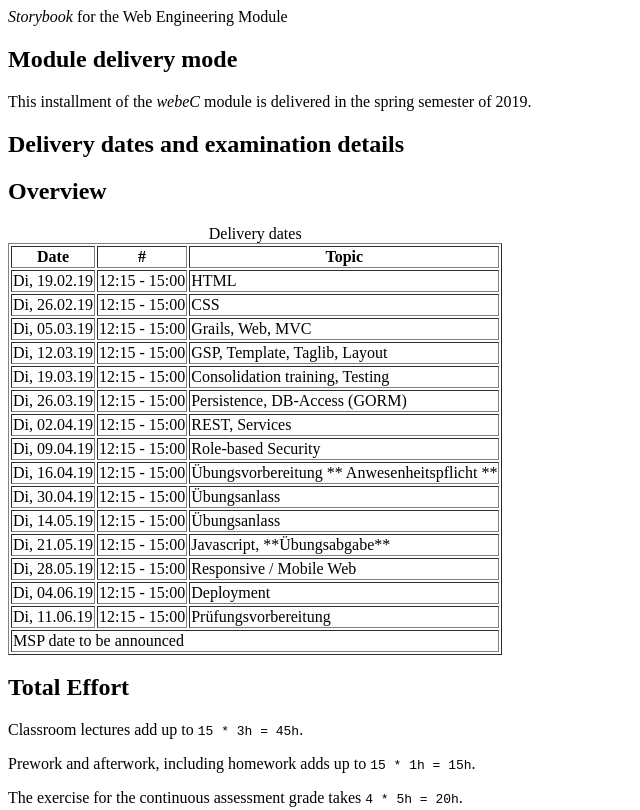
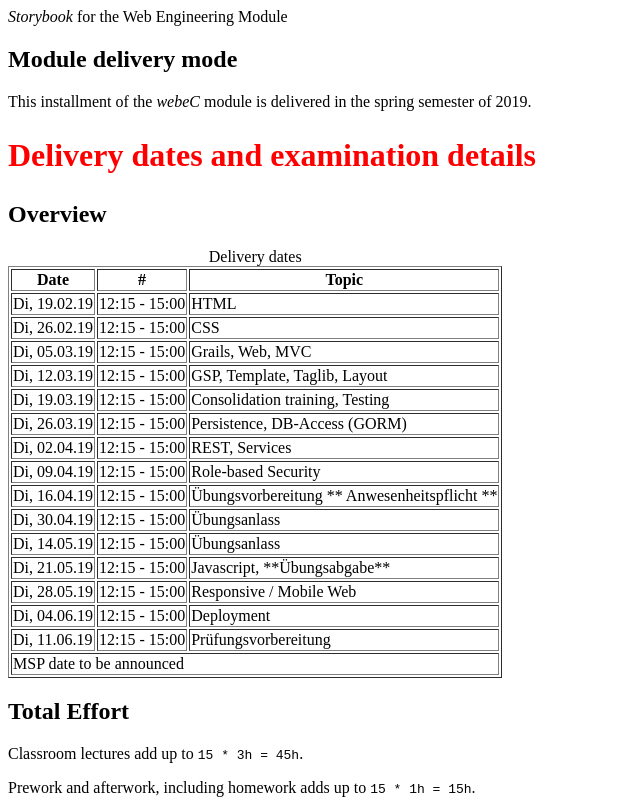
Before and after one commit to AngelicaMarra/webEngineering_FS19, a plain HTML site: page docs/index.html in a window 1280 px wide. Shown: the top 810 px of the page, without its empty margins (0-640 px from the left). Drawn offline with Linux system fonts and the light colour scheme.

Commit message:
href fix

```diff
--- a/docs/index.html
+++ b/docs/index.html
@@ -3,7 +3,7 @@
 <head>
     <meta charset="UTF-8">
     <title>Storybook for the Web Engineering Module</title>
-		<link rel="stylesheet" heref="stylesheet.css">
+		<link rel="stylesheet" href="stylesheet.css">
 </head>
 <body>
 <header>
```
